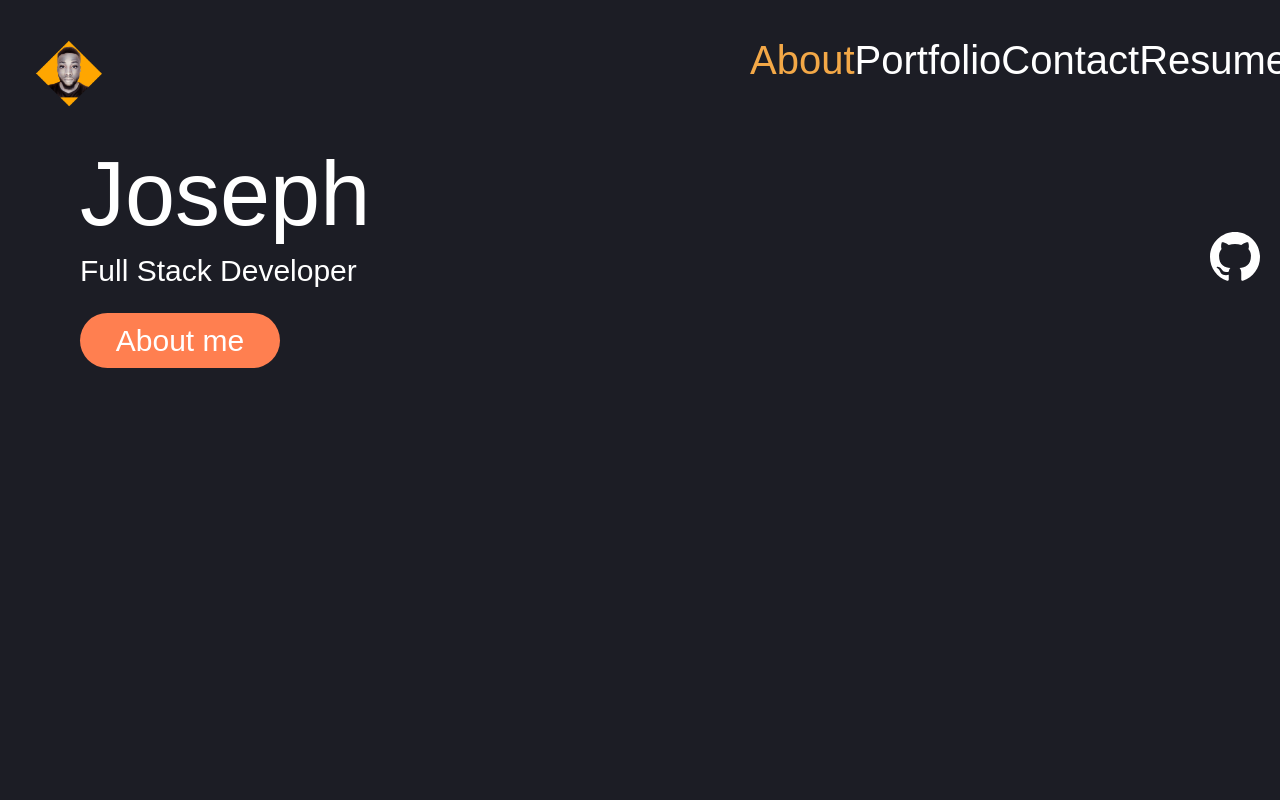
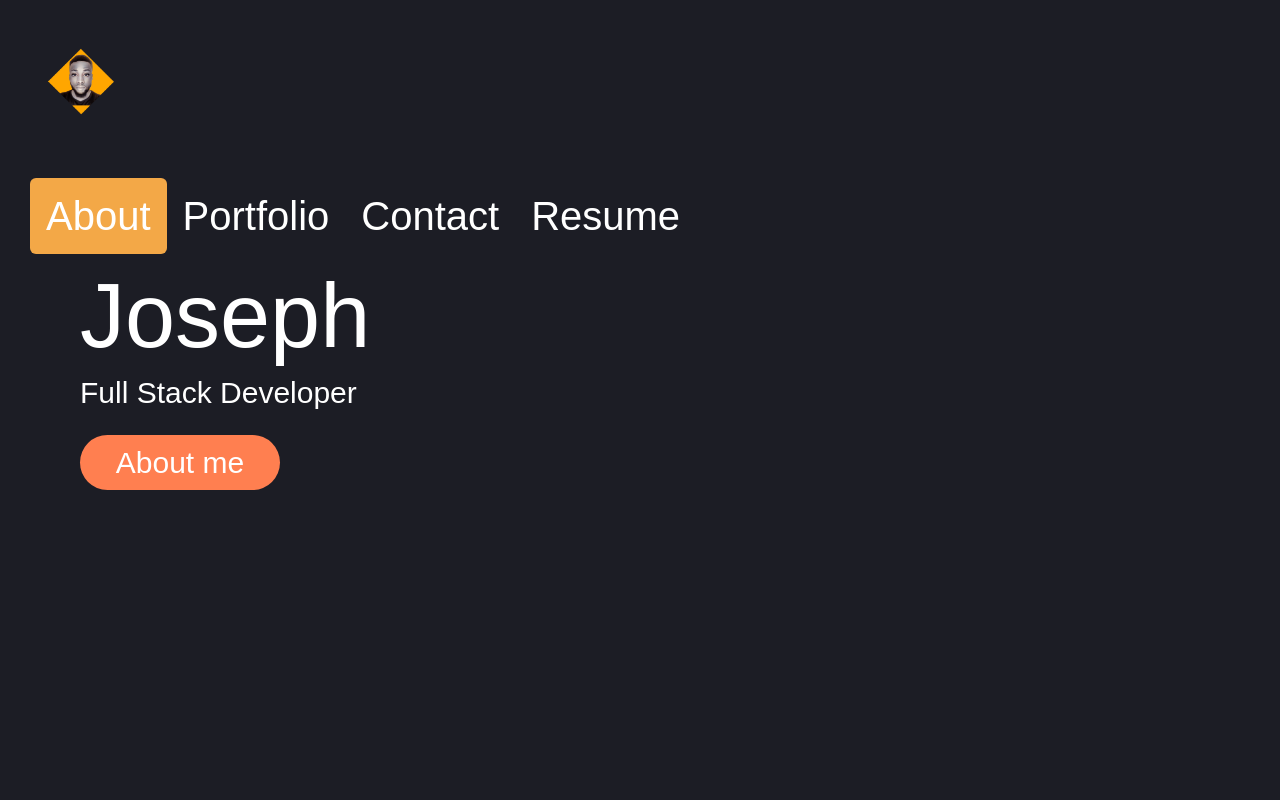
Before and after one commit to joesen-dev/react-portfolio, a React (Create React App) app: page / in a window 1280 px wide. Shown: the top 800 px of the page. Built offline with nearby package versions, Linux system fonts and the light colour scheme.

Commit message:
[ISSUE #15] -Nav  - updates to nav bar styling

```diff
--- a/src/components/Nav/index.js
+++ b/src/components/Nav/index.js
@@ -10,51 +10,56 @@ function Nav(props) {
   return (
     <section className="hero">
       <header className="App-header">
-        <nav>
-          <img
-            src={avatar}
-            className="avatar"
-            alt="Joseph's portfolio avatar"
-          />
-          <ul id="nav-list">
+        <nav className="navbar text-white">
+          <div className="container-fluid col-sm-6 justify-content-start">
+            <img
+              src={avatar}
+              className="avatar"
+              alt="Joseph's portfolio avatar"
+            />
+          </div>
+          <ul id="nav-list" className="nav nav-pills justify-content-end">
             {/* <li><a href="#about">About me</a></li> */}
-            <li>
+            <li className="nav-item">
               <a
                 href="#about"
                 onClick={() => handlePageChange("About")}
                 // (ternary) operator that checks to see if the current page is "About"
                 // If it is, we set the current page to 'nav-link-active', otherwise we set it to 'nav-link'
-                className={currentPage === "About" ? "navActive" : "nav-link"}
-              >
+                // className={currentPage === "About" ? "navActive" : "nav-link"}>
+                className={
+                  currentPage === "About" ? "nav-link active" : "nav-link"
+                }>
                 About
               </a>
             </li>
-            <li>
+            <li className="nav-item">
               <a
                 href="#portfolio"
                 onClick={() => handlePageChange("Portfolio")}
                 className={
-                  currentPage === "Portfolio" ? "navActive" : "nav-link"
-                }
-              >
+                  currentPage === "Portfolio" ? "nav-link active" : "nav-link"
+                }>
                 Portfolio
               </a>
             </li>
-            <li>
+            <li className="nav-item">
               <a
                 href="#contact"
                 onClick={() => handlePageChange("Contact")}
-                className={currentPage === "Contact" ? "navActive" : "nav-link"}
-              >
+                className={
+                  currentPage === "Contact" ? "nav-link active" : "nav-link"
+                }>
                 Contact
               </a>
             </li>
-            <li>
+            <li className="nav-item">
               <a
                 href="#resume"
                 onClick={() => handlePageChange("Resume")}
-                className={currentPage === "Resume" ? "navActive" : "nav-link"}
-              >
+                className={
+                  currentPage === "Resume" ? "nav-link active" : "nav-link"
+                }>
                 Resume
               </a>
             </li>
@@ -71,19 +76,7 @@ function Nav(props) {
               <a href="#about-me">About me</a>
             </div>
           </div>
-          <div className="socials">
-            <a href="https://github.com/joesen-dev" className="social">
-              <svg
-                xmlns="http://www.w3.org/2000/svg"
-                fill="#ffffff"
-                width="50"
-                height="50"
-                viewBox="0 0 24 24"
-              >
-                <path d="M12 0c-6.626 0-12 5.373-12 12 0 5.302 3.438 9.8 8.207 11.387.599.111.793-.261.793-.577v-2.234c-3.338.726-4.033-1.416-4.033-1.416-.546-1.387-1.333-1.756-1.333-1.756-1.089-.745.083-.729.083-.729 1.205.084 1.839 1.237 1.839 1.237 1.07 1.834 2.807 1.304 3.492.997.107-.775.418-1.305.762-1.604-2.665-.305-5.467-1.334-5.467-5.931 0-1.311.469-2.381 1.236-3.221-.124-.303-.535-1.524.117-3.176 0 0 1.008-.322 3.301 1.23.957-.266 1.983-.399 3.003-.404 1.02.005 2.047.138 3.006.404 2.291-1.552 3.297-1.23 3.297-1.23.653 1.653.242 2.874.118 3.176.77.84 1.235 1.911 1.235 3.221 0 4.609-2.807 5.624-5.479 5.921.43.372.823 1.102.823 2.222v3.293c0 .319.192.694.801.576 4.765-1.589 8.199-6.086 8.199-11.386 0-6.627-5.373-12-12-12z" />
-              </svg>
-            </a>
-          </div>
+          <div className="socials"></div>
         </div>
       </header>
     </section>
--- a/src/components/PortfolioContainer/index.js
+++ b/src/components/PortfolioContainer/index.js
@@ -25,7 +25,7 @@ export default function PortfolioContainer() {
   const handlePageChange = page => setCurrentPage(page);
 
   return (
-    <div>
+    <div id="bootstrap-overrides">
       <Nav currentPage={currentPage} handlePageChange={handlePageChange} />
       {renderPage()}
       <Footer></Footer>
--- a/src/index.css
+++ b/src/index.css
@@ -12,6 +12,22 @@
   --spacing-one: calc(1rem * 0.5);
   --spacing-two: calc(1rem);
   --spacing-five: calc(2.5rem);
+}
+
+/* Bootstrap overrides */
+/* .navbar {
+  --bs-navbar-color: white;
+} */
+.nav {
+  --bs-nav-link-color: white;
+}
+.nav-pills .nav-link.active,
+.nav-pills .show > .nav-link {
+  color: var(--bs-nav-pills-link-active-color);
+  background-color: var(--tertiary);
+}
+.container-fluid {
+  margin-left: 0;
 }
 
 body {
@@ -36,9 +52,10 @@ footer {
 }
 
 nav {
-  color: white;
+  /* color: white; */
   display: flex;
   justify-content: space-between;
+  /* background-color: var(--black-2) !important; */
   background-color: transparent !important;
   -webkit-box-shadow: 0 0px 0px 0 rgb(0 0 0 / 0%),
     0 0px 0px -0px rgb(0 0 0 / 0%), 0 0px 0px 0 rgb(0 0 0 / 0%);
@@ -49,7 +66,6 @@ ul {
   list-style-type: none !important;
   padding: 0;
   margin: 30px;
-  width: 500px;
   justify-content: space-around;
   font-size: 30;
 }
```
Also changed, not shown: src/logo.svg (deleted).
